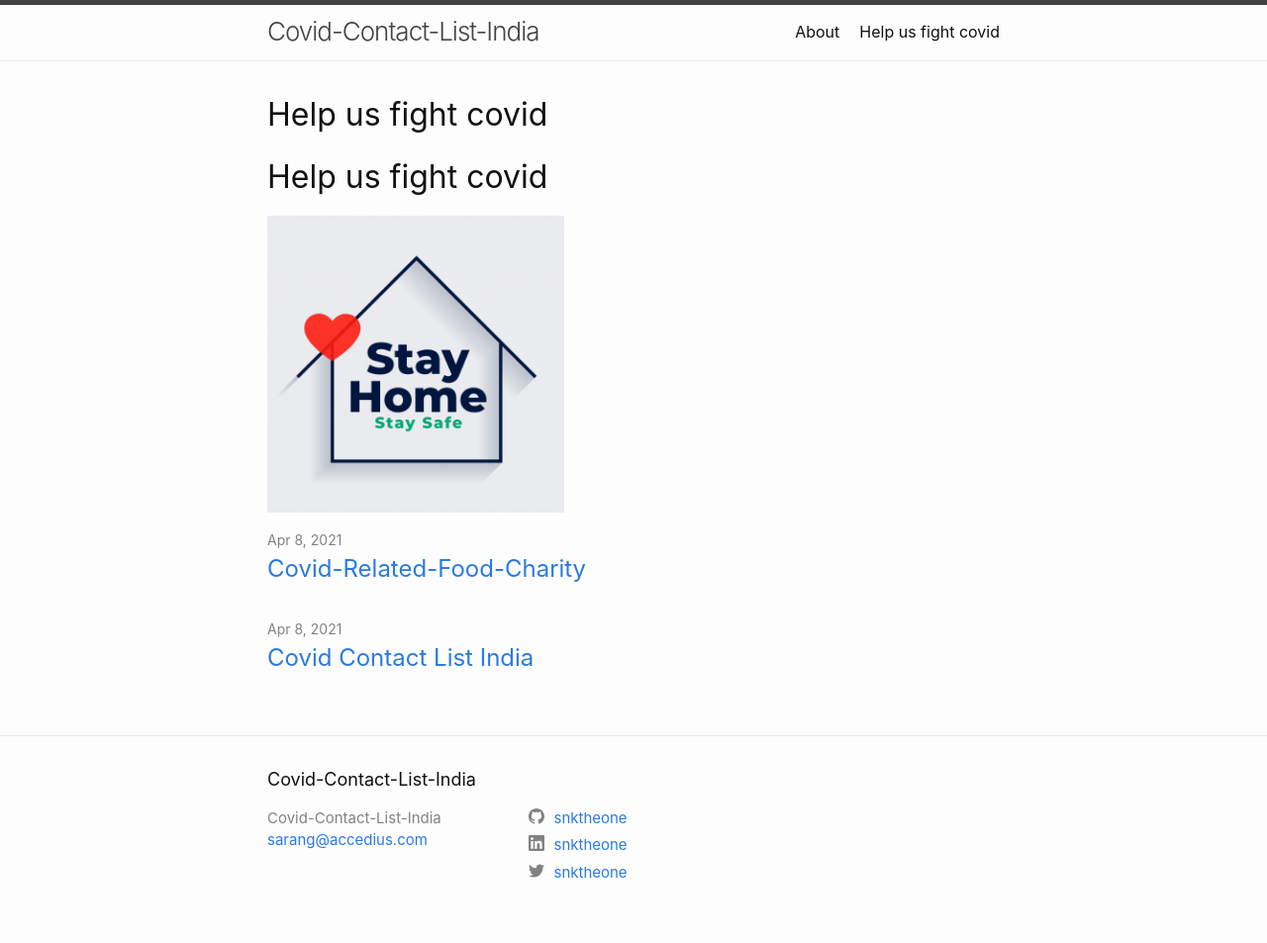
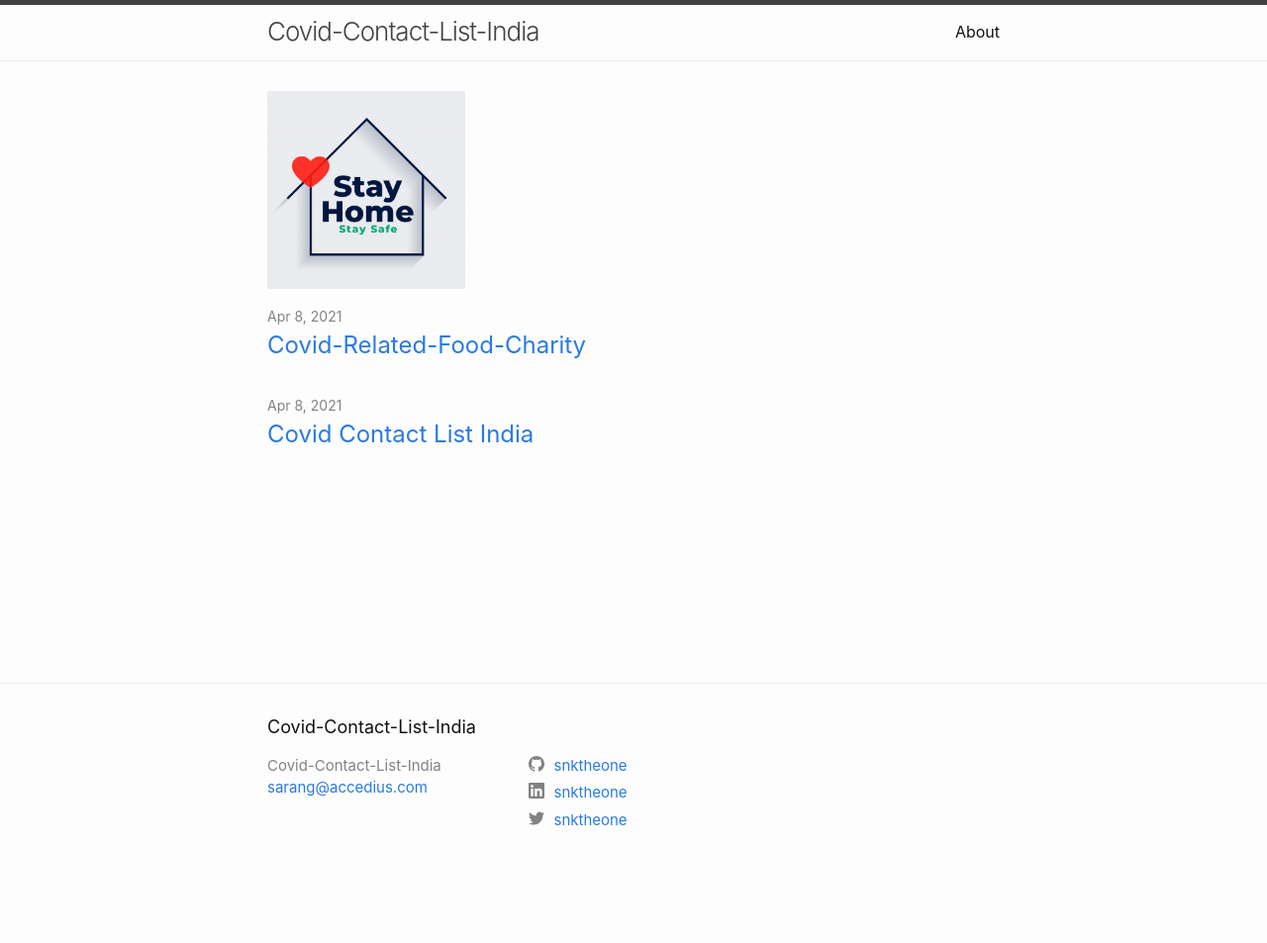
Before and after one commit to Snktheone/covid-contact-list-india, a Jekyll site: the page built from index.markdown, in a window 1280 px wide. Shown: the whole page at 99% size. Built offline with Jekyll 4.4.1, drawn with Linux system fonts in a browser that asks for light colours; our own code applies the rules of GitHub Pages for plain Markdown files; after the commit the page ends 900 px from its top, so only the background shows below that.

Commit message:
Fixed Landing page image

```diff
--- a/assets/main.css
+++ b/assets/main.css
@@ -13,8 +13,8 @@ main { display: block; /* Default value of `display` of `main` element is 'inlin
 /** Images */
 img { max-width: 100%; vertical-align: middle; }
  img[alt="stayhome"] {
- width : 300px;
- height : 300px;
+ width : 200px;
+ height : 200px;
  }
 
 /** Figures */
--- a/index.markdown
+++ b/index.markdown
@@ -2,6 +2,5 @@
 layout: home
 ---
 
-# Help us fight covid
 
 ![stayhome](stayhomestaysafe.png)
```
